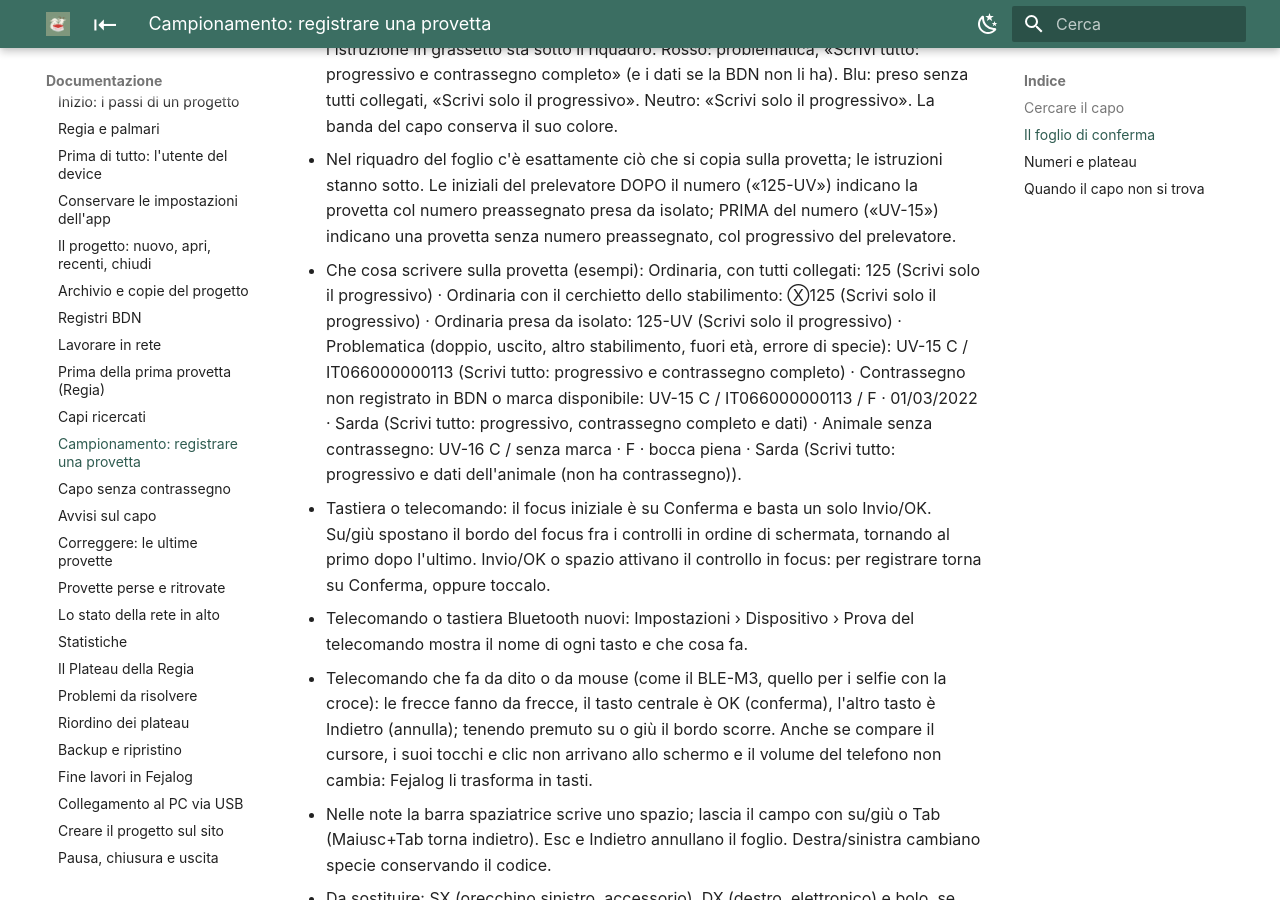
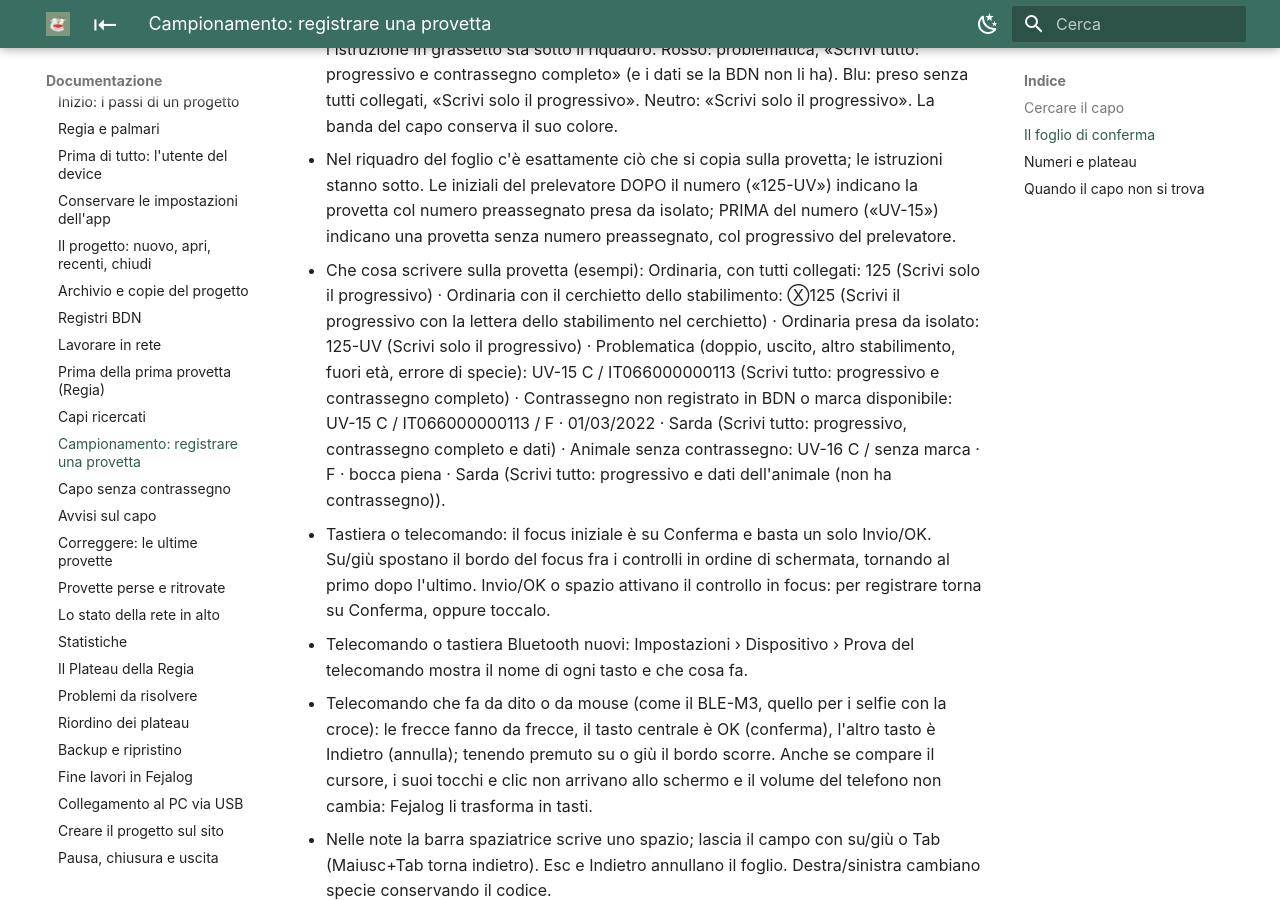
Before and after one commit to uvesco/fejalog-sito, an MkDocs documentation site: the page built from docs/riferimento/lavoro.md, in a window 1280 px wide and 900 px high, scrolled down 859 px. Built offline with MkDocs 1.6.1 and Material for MkDocs 9.7.7, drawn with Linux system fonts in a browser that asks for light colours.

Commit message:
Sito: foglio A3 col cerchietto dello stabilimento (da fejalog 21bc4b4)

```diff
--- a/docs/riferimento/lavoro.md
+++ b/docs/riferimento/lavoro.md
@@ -15,7 +15,7 @@
 - Si apre dal basso quando si sceglie il capo; si chiude con Annulla, trascinandolo giù o toccando fuori.
 - Il riquadro mostra esattamente la scritta da mettere sulla provetta, riga per riga; l'istruzione in grassetto sta sotto il riquadro. Rosso: problematica, «Scrivi tutto: progressivo e contrassegno completo» (e i dati se la BDN non li ha). Blu: preso senza tutti collegati, «Scrivi solo il progressivo». Neutro: «Scrivi solo il progressivo». La banda del capo conserva il suo colore.
 - Nel riquadro del foglio c'è esattamente ciò che si copia sulla provetta; le istruzioni stanno sotto. Le iniziali del prelevatore DOPO il numero («125-UV») indicano la provetta col numero preassegnato presa da isolato; PRIMA del numero («UV-15») indicano una provetta senza numero preassegnato, col progressivo del prelevatore.
-- Che cosa scrivere sulla provetta (esempi): Ordinaria, con tutti collegati: 125 (Scrivi solo il progressivo) · Ordinaria con il cerchietto dello stabilimento: Ⓧ125 (Scrivi solo il progressivo) · Ordinaria presa da isolato: 125-UV (Scrivi solo il progressivo) · Problematica (doppio, uscito, altro stabilimento, fuori età, errore di specie): UV-15 C / IT066000000113 (Scrivi tutto: progressivo e contrassegno completo) · Contrassegno non registrato in BDN o marca disponibile: UV-15 C / IT066000000113 / F · 01/03/2022 · Sarda (Scrivi tutto: progressivo, contrassegno completo e dati) · Animale senza contrassegno: UV-16 C / senza marca · F · bocca piena · Sarda (Scrivi tutto: progressivo e dati dell'animale (non ha contrassegno)).
+- Che cosa scrivere sulla provetta (esempi): Ordinaria, con tutti collegati: 125 (Scrivi solo il progressivo) · Ordinaria con il cerchietto dello stabilimento: Ⓧ125 (Scrivi il progressivo con la lettera dello stabilimento nel cerchietto) · Ordinaria presa da isolato: 125-UV (Scrivi solo il progressivo) · Problematica (doppio, uscito, altro stabilimento, fuori età, errore di specie): UV-15 C / IT066000000113 (Scrivi tutto: progressivo e contrassegno completo) · Contrassegno non registrato in BDN o marca disponibile: UV-15 C / IT066000000113 / F · 01/03/2022 · Sarda (Scrivi tutto: progressivo, contrassegno completo e dati) · Animale senza contrassegno: UV-16 C / senza marca · F · bocca piena · Sarda (Scrivi tutto: progressivo e dati dell'animale (non ha contrassegno)).
 - Tastiera o telecomando: il focus iniziale è su Conferma e basta un solo Invio/OK. Su/giù spostano il bordo del focus fra i controlli in ordine di schermata, tornando al primo dopo l'ultimo. Invio/OK o spazio attivano il controllo in focus: per registrare torna su Conferma, oppure toccalo.
 - Telecomando o tastiera Bluetooth nuovi: Impostazioni › Dispositivo › Prova del telecomando mostra il nome di ogni tasto e che cosa fa.
 - Telecomando che fa da dito o da mouse (come il BLE-M3, quello per i selfie con la croce): le frecce fanno da frecce, il tasto centrale è OK (conferma), l'altro tasto è Indietro (annulla); tenendo premuto su o giù il bordo scorre. Anche se compare il cursore, i suoi tocchi e clic non arrivano allo schermo e il volume del telefono non cambia: Fejalog li trasforma in tasti.
```
Also changed, not shown: 4 other files.
